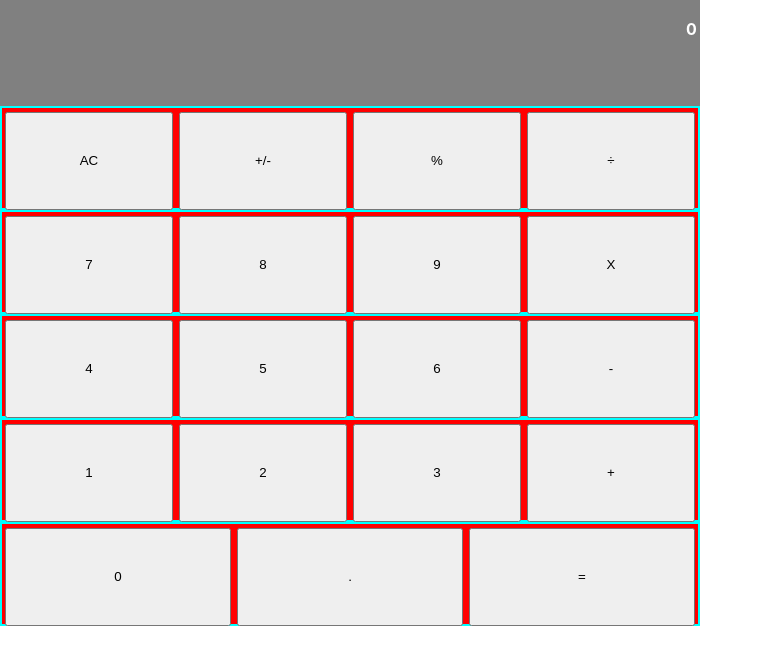
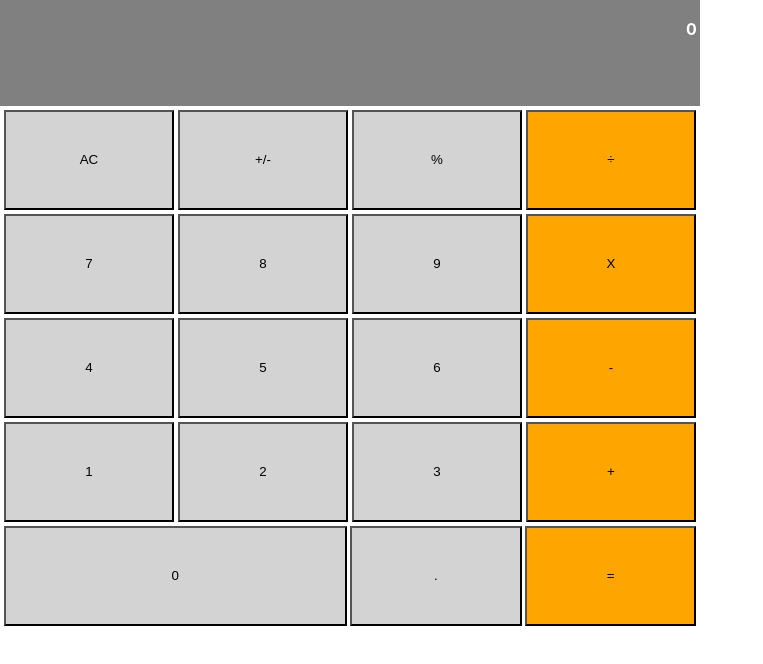
Before and after one commit to KabohaJeanMark/math-magicians, a React (Create React App) app: page / in a window 1280 px wide. Shown: the top 664 px of the page, without its empty margins (0-763 px from the left). Built offline with nearby package versions, Linux system fonts and the light colour scheme.

Commit message:
Add 2 props and pass them for determining colour and width of button elements

```diff
--- a/src/components/Button.js
+++ b/src/components/Button.js
@@ -1,15 +1,33 @@
 import PropTypes from 'prop-types';
 import '../styles/Button.css';
 
-const Button = ({ name, buttonClickMethod }) => (
-  <div className="Button">
-    <button className="eachButton" onClick={() => buttonClickMethod(name)} type="button">{name}</button>
+const Button = ({
+  name, buttonClickMethod, color, wide,
+}) => (
+  <div
+    className="Button"
+    style={{
+      width: wide || '25%',
+    }}
+  >
+    <button
+      style={{
+        backgroundColor: color || 'lightgrey',
+      }}
+      className="eachButton"
+      onClick={() => buttonClickMethod(name)}
+      type="button"
+    >
+      {name}
+    </button>
   </div>
 );
 
 Button.propTypes = {
   name: PropTypes.string.isRequired,
   buttonClickMethod: PropTypes.func.isRequired,
+  color: PropTypes.string.isRequired,
+  wide: PropTypes.string.isRequired,
 };
 
 export default Button;
--- a/src/components/ButtonPanel.js
+++ b/src/components/ButtonPanel.js
@@ -4,34 +4,34 @@ import '../styles/ButtonPanel.css';
 
 const ButtonPanel = ({ clickHandler }) => (
   <div className="ButtonPanel">
-    <div className="buttonRow">
-      <Button className="eachButton" buttonClickMethod={clickHandler} name="AC" />
-      <Button className="eachButton" buttonClickMethod={clickHandler} name="+/-" />
-      <Button className="eachButton" buttonClickMethod={clickHandler} name="%" />
-      <Button className="eachButton" buttonClickMethod={clickHandler} name="÷" />
+    <div className="buttonRow sideRow">
+      <Button buttonClickMethod={clickHandler} name="AC" />
+      <Button buttonClickMethod={clickHandler} name="+/-" />
+      <Button buttonClickMethod={clickHandler} name="%" />
+      <Button buttonClickMethod={clickHandler} name="÷" color="orange" />
     </div>
     <div className="buttonRow">
-      <Button className="eachButton" buttonClickMethod={clickHandler} name="7" />
-      <Button className="eachButton" buttonClickMethod={clickHandler} name="8" />
-      <Button className="eachButton" buttonClickMethod={clickHandler} name="9" />
-      <Button className="eachButton" buttonClickMethod={clickHandler} name="X" />
+      <Button buttonClickMethod={clickHandler} name="7" />
+      <Button buttonClickMethod={clickHandler} name="8" />
+      <Button buttonClickMethod={clickHandler} name="9" />
+      <Button buttonClickMethod={clickHandler} name="X" color="orange" />
     </div>
     <div className="buttonRow">
       <Button buttonClickMethod={clickHandler} name="4" />
       <Button buttonClickMethod={clickHandler} name="5" />
       <Button buttonClickMethod={clickHandler} name="6" />
-      <Button buttonClickMethod={clickHandler} name="-" />
+      <Button buttonClickMethod={clickHandler} name="-" color="orange" />
     </div>
     <div className="buttonRow">
       <Button buttonClickMethod={clickHandler} name="1" />
       <Button buttonClickMethod={clickHandler} name="2" />
       <Button buttonClickMethod={clickHandler} name="3" />
-      <Button buttonClickMethod={clickHandler} name="+" />
+      <Button buttonClickMethod={clickHandler} name="+" color="orange" />
     </div>
     <div className="buttonRow lastRow">
-      <Button buttonClickMethod={clickHandler} name="0" />
+      <Button buttonClickMethod={clickHandler} name="0" wide="50%" />
       <Button buttonClickMethod={clickHandler} name="." />
-      <Button buttonClickMethod={clickHandler} name="=" />
+      <Button buttonClickMethod={clickHandler} name="=" color="orange" />
     </div>
   </div>
 );
--- a/src/styles/Button.css
+++ b/src/styles/Button.css
@@ -1,7 +1,7 @@
 .Button {
   width: 25%;
-  height: 98%;
-  margin: 0.2rem;
+  height: 100%;
+  margin: 0.1rem;
   justify-content: center;
 }
 
--- a/src/styles/ButtonPanel.css
+++ b/src/styles/ButtonPanel.css
@@ -1,17 +1,19 @@
 .ButtonPanel {
   display: flex;
   width: 700px;
-  background-color: aqua;
   flex-direction: column;
 }
 
 .buttonRow {
   display: flex;
   height: 100px;
-  background-color: red;
   margin: 2px;
 }
 
-.lastRow .Button {
-  width: 33%;
+.lastRow:first-child {
+  width: 50%;
 }
+
+.sideRow .Button button {
+  background-color: orange;
+}
```
